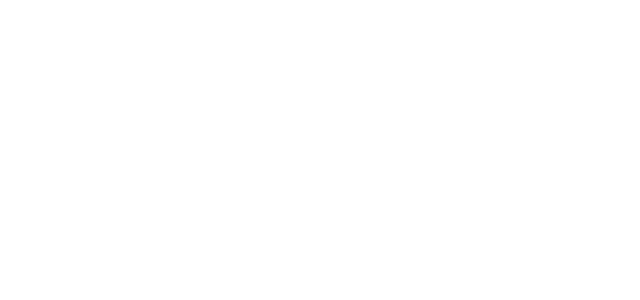
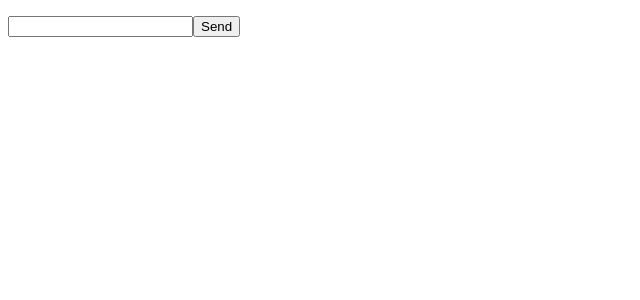
Before and after one commit to JUNNETWORKS/42-ft_transcendence, a React (Vite) app in the folder frontend/: page /chat in a window 1280 px wide. Before the commit this address had no page. Shown: the top 300 px of the page, without its empty margins (0-640 px from the left). Built offline with nearby package versions, Linux system fonts and the light colour scheme.

Commit message:
Chatページ追加

```diff
--- /dev/null
+++ b/frontend/src/features/Chat/Chat.tsx
@@ -0,0 +1,11 @@
+export const Chat = () => {
+  return (
+    <div>
+      <ul id="messages"></ul>
+      <form id="form" action="">
+        <input id="input" autoComplete="off" />
+        <button>Send</button>
+      </form>
+    </div>
+  );
+};
--- a/frontend/src/routes/AppRoutes.tsx
+++ b/frontend/src/routes/AppRoutes.tsx
@@ -1,8 +1,12 @@
 import { useRoutes } from 'react-router-dom';
 import { Hoge } from '@/features/Hoge/Hoge';
+import { Chat } from '@/features/Chat/Chat';
 
 export const AppRoutes = () => {
-  const commonRoutes = [{ path: '/', element: <Hoge /> }];
+  const commonRoutes = [
+    { path: '/', element: <Hoge /> },
+    { path: '/chat', element: <Chat /> },
+  ];
   const routeElements = useRoutes([...commonRoutes]);
 
   return <>{routeElements}</>;
```
